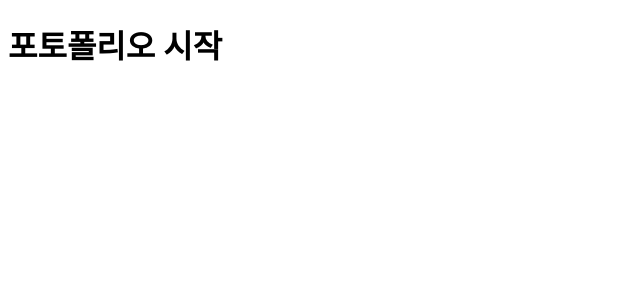
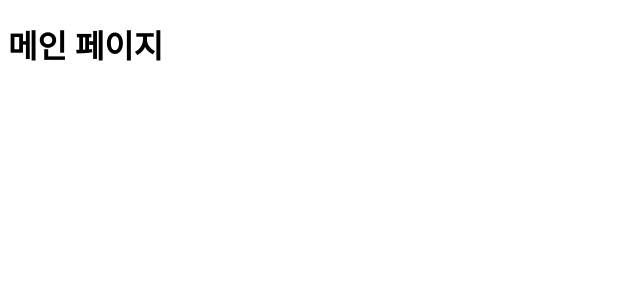
Before and after one commit to DongYounYim/Portfolio, a React (Create React App) app: page / in a window 1280 px wide. Shown: the top 300 px of the page, without its empty margins (0-640 px from the left). Built offline with nearby package versions, Linux system fonts and the light colour scheme.

Commit message:
[Add] 기본 페이지 구조 추가

```diff
--- a/package.json
+++ b/package.json
@@ -8,6 +8,7 @@
     "@testing-library/user-event": "^13.5.0",
     "react": "^18.2.0",
     "react-dom": "^18.2.0",
+    "react-router-dom": "^6.6.1",
     "react-scripts": "5.0.1",
     "web-vitals": "^2.1.4"
   },
--- a/src/App.js
+++ b/src/App.js
@@ -1,7 +1,16 @@
+import { BrowserRouter, Routes, Route } from "react-router-dom";
+import Main from "./page/Main";
+import NotFound from "./page/NotFound";
+
 function App() {
   return (
     <div className="App">
-      <h1>포토폴리오 시작</h1>
+      <BrowserRouter>
+        <Routes>
+          <Route path="/" element={<Main />}></Route>
+          <Route path="*" element={<NotFound />}></Route>
+        </Routes>
+      </BrowserRouter>
     </div>
   );
 }
--- /dev/null
+++ b/src/page/Main.js
@@ -0,0 +1,7 @@
+export default function Main() {
+  return (
+    <div>
+      <h1>메인 페이지</h1>
+    </div>
+  );
+}
--- /dev/null
+++ b/src/page/NotFound.js
@@ -0,0 +1,8 @@
+export default function NotFound() {
+  return (
+    <div>
+      <h1>404 Not Found</h1>
+      <p>페이지를 찾을 수 없습니다.</p>
+    </div>
+  );
+}
```
Also changed, not shown: 1 other file (tests, documents, lock files or other folders).
